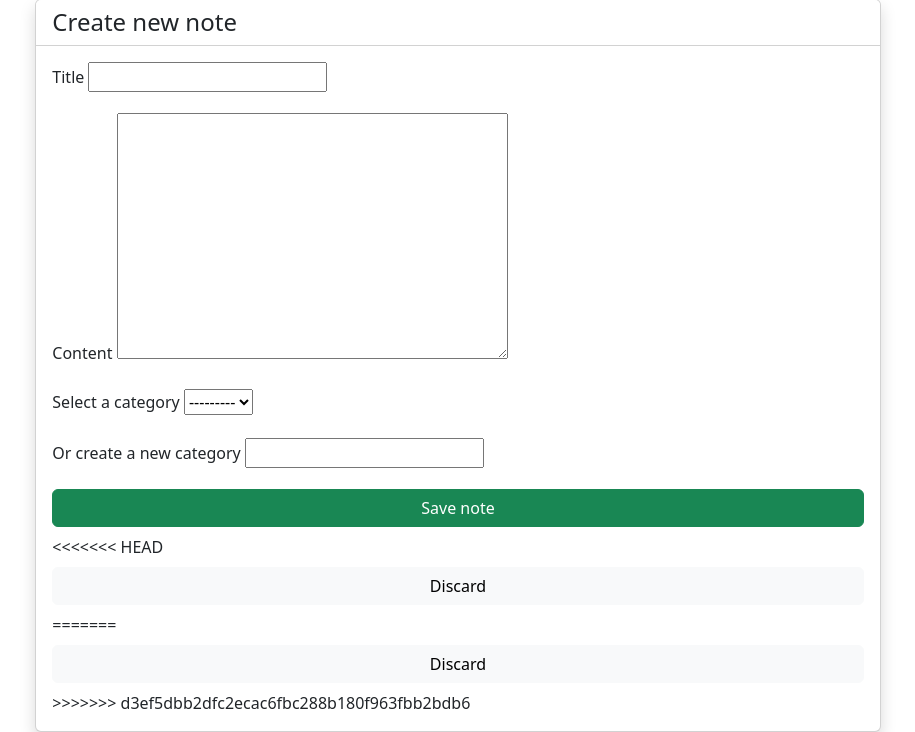
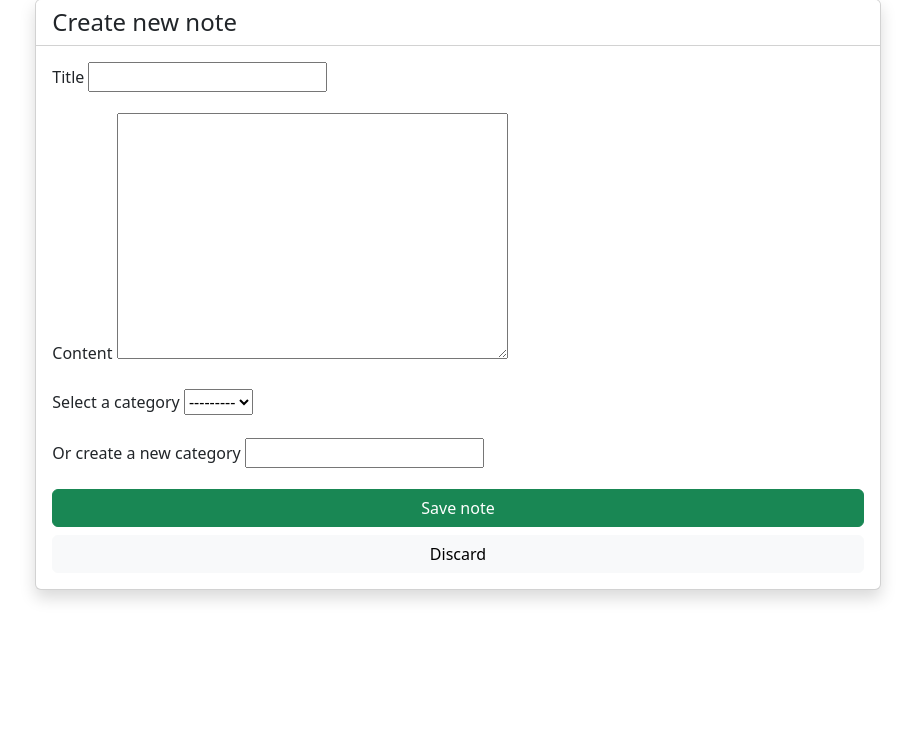
Before and after one commit to sheybanifar/snake-note, a Django app: page /notes/create/ in a window 1280 px wide. Shown: the part 71-803 px from the top of the page, without its empty margins (182-1097 px from the left). After the commit the page ends 672 px from the top, so only its background shows below. Run offline with Django 5.2, Linux system fonts and the light colour scheme; a user stored in the database is signed in; data that the repository does not hold is empty; some libraries are stand-ins or nearby versions.

Commit message:
update create_note.html

```diff
--- a/notes/templates/notes/create_note.html
+++ b/notes/templates/notes/create_note.html
@@ -30,11 +30,7 @@
 
                     <div class="d-grid gap-2">
                         <button type="submit" class="btn btn-success">Save note</button>
-<<<<<<< HEAD
-                        <a href="{% url 'notes:index' %}" class="btn btn-light">Discard</a>
-=======
                         <a href="{% url 'accounts:dashboard' %}" class="btn btn-light">Discard</a>
->>>>>>> d3ef5dbb2dfc2ecac6fbc288b180f963fbb2bdb6
                     </div>
                 </form>
             </div>
```
